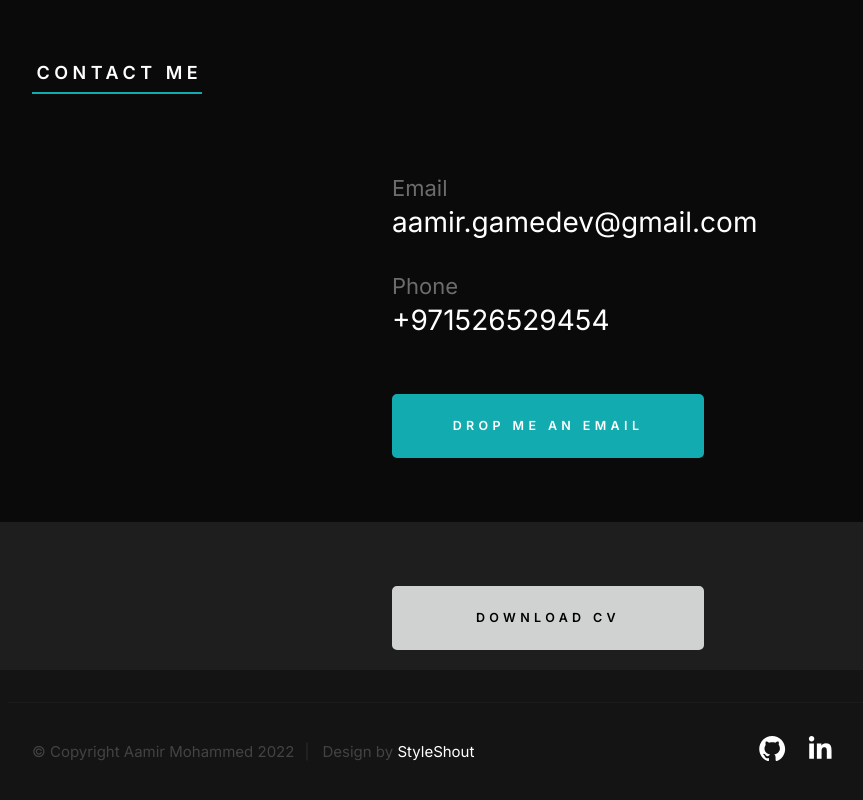
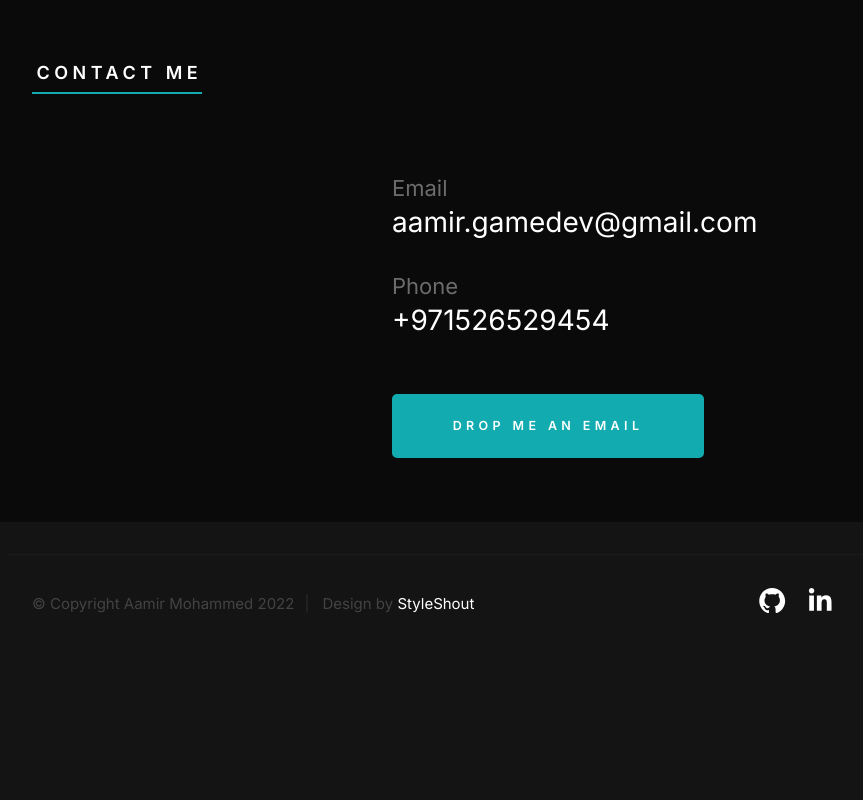
Before and after one commit to AamirMohammed/AamirMohammed.github.io, a plain HTML site: page index.html in a window 1280 px wide. Shown: the part 4444-5244 px from the top of the page, without its empty margins (92-955 px from the left). After the commit the page ends 5160 px from the top, so only its background shows below. Drawn offline with Linux system fonts and the light colour scheme.

Commit message:
Update index.html

```diff
--- a/index.html
+++ b/index.html
@@ -53,7 +53,8 @@
                     <li class=""><a class="" href="#skills">Skills</a></li>
                     <li class=""><a class="" href="#about">About</a></li>
                     <li class=""><a class="" href="#contact">Say Hello!</a></li>
-                    <li class=""><a class="" href="#resume">Resume</a></li>
+                    <li class=""><a class="" href="https://drive.google.com/file/d/1ZxkqGhwDIHW475TLkbUA5hvARBjPmcEb/view?usp=sharing" target="_blank">Resume</a></li>
+
                 </ul>
             </nav>
         </div> <!-- end row -->
@@ -445,7 +446,7 @@
         </div> <!-- end modal -->
     </section> <!-- end s-portfolio -->
 
-    <section id="skills" class="s-resume">
+    <section id="skills" class="s-resume target-section">
     <div class="row s-resume__section">
         <div class="column large-3 tab-12">
             <h3 class="section-header-allcaps">Skills</h3>
@@ -538,26 +539,6 @@
     </section> <!-- end s-contact -->
 
 
-    <!-- Resume
-    ================================================== -->
-    <section id="resume" class="s-resume target-section">
-
-        <div class="row s-contact__content">
-            <div class="column large-4 medium-12">
-
-
-            <div class="">
-            <a href="https://drive.google.com/file/d/1ZxkqGhwDIHW475TLkbUA5hvARBjPmcEb/view?usp=sharing" class="btn btn--secondary h-full-width">Download CV</a>
-        </div>
-        </div>
-        </div>
-
-
-    </section> <!-- end Resume -->
-
-
-
-
     <!-- footer
     ================================================== -->
     <footer class="s-footer">
```
